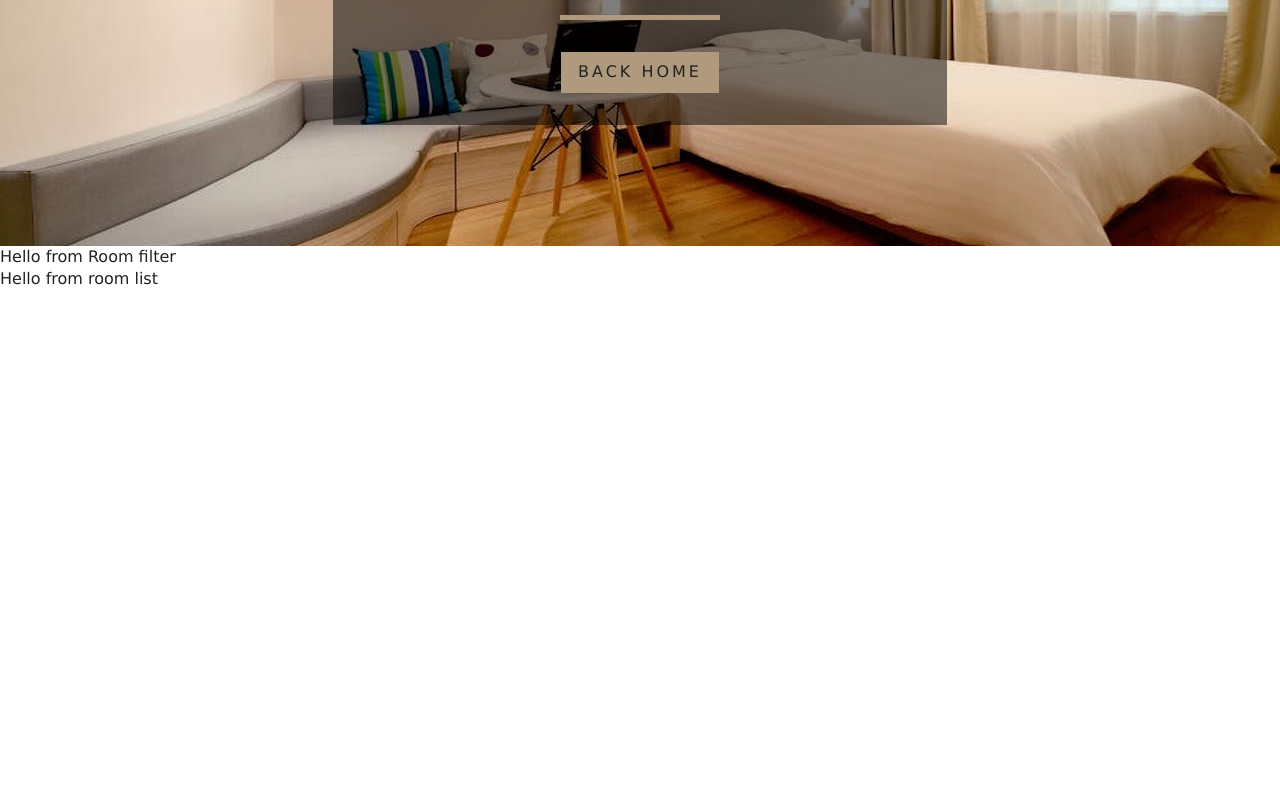
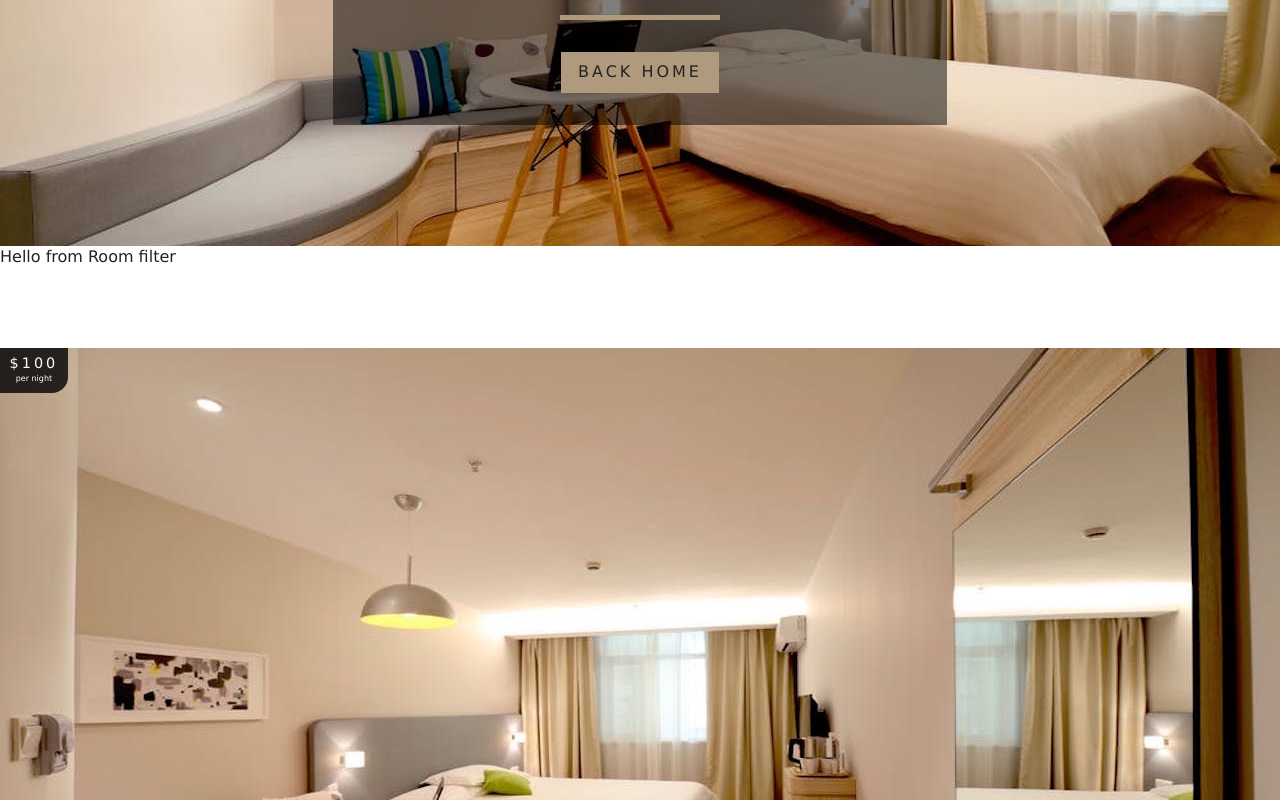
Before and after one commit to DebayoTomisin/Beach-Resort-Project, a React (Create React App) app: page /rooms in a window 1280 px wide. Shown: the part 300-1100 px from the top of the page. Before the commit the page ends 800 px from the top, so only its background shows below. Built offline with nearby package versions, Linux system fonts and the light colour scheme.

Commit message:
rooms and rooms container component

```diff
--- a/src/components/Room.js
+++ b/src/components/Room.js
@@ -9,14 +9,16 @@ export default function Room({ room }){
   return(
     <article className="room">
       <div className="img-container">
-        <img src={images[0] || defaultImg} alt ="single room image"/>
-        <div className="price">
-          <h6>{price}</h6>
-          <p> per night</p>
+        <img src={images[0] || defaultImg} alt="single room" />
+        <div className="price-top">
+          <h6>${price}</h6>
+          <p>per night</p>
         </div>
-        <Link to={`/rooms/${slug}`} className="btn-primary room-link">Features</Link>
+        <Link to={`/rooms/${slug}`} className="btn-primary room-link">
+          features
+        </Link>
       </div>
-      <p className="rooms-info">{name}</p>
+      <p className="room-info">{name}</p>
     </article>
   )
 }
--- a/src/components/RoomList.js
+++ b/src/components/RoomList.js
@@ -1,9 +1,26 @@
 import React from 'react'
+import Room from "./Room"
 
-export default function RoomList() {
+export default function RoomList({rooms}) {
+
+  if(rooms.length === 0){
+    return(
+      <div className="empty-search">
+        <h3>No rooms matched your search parameters</h3>
+      </div>
+    )
+  }
   return (
-    <div>
-      Hello from room list
-    </div>
+    <section className="roomslist">
+      <div className="roomlist-center">
+        {
+          rooms.map(room => {
+            return(
+              <Room key={room.id} room={room}/>
+            )
+          })
+        }
+      </div>
+    </section>
   )
 }
--- a/src/components/RoomsContainer.js
+++ b/src/components/RoomsContainer.js
@@ -1,4 +1,27 @@
 import React from 'react'
+import RoomFilter from './RoomFilter'
+import RoomList from './RoomList'
+import { withRoomConsumer } from "../context"
+import Loading from "./Loading"
+
+
+function RoomContainer({context}){
+  const {loading, sortedRooms, rooms} = context
+  if(loading){
+    return <Loading/>
+  }
+  return(
+    <>
+      <RoomFilter rooms={rooms}/>
+      <RoomList rooms={sortedRooms}/>
+    </>
+  )
+}
+
+export default withRoomConsumer(RoomContainer)
+
+
+/* import React from 'react'
 import RoomFilter from './RoomFilter'
 import RoomList from './RoomList'
 import { RoomConsumer } from "../context"
@@ -26,3 +49,4 @@ export default function RoomsContainer() {
 
   )
 }
+*/
```
